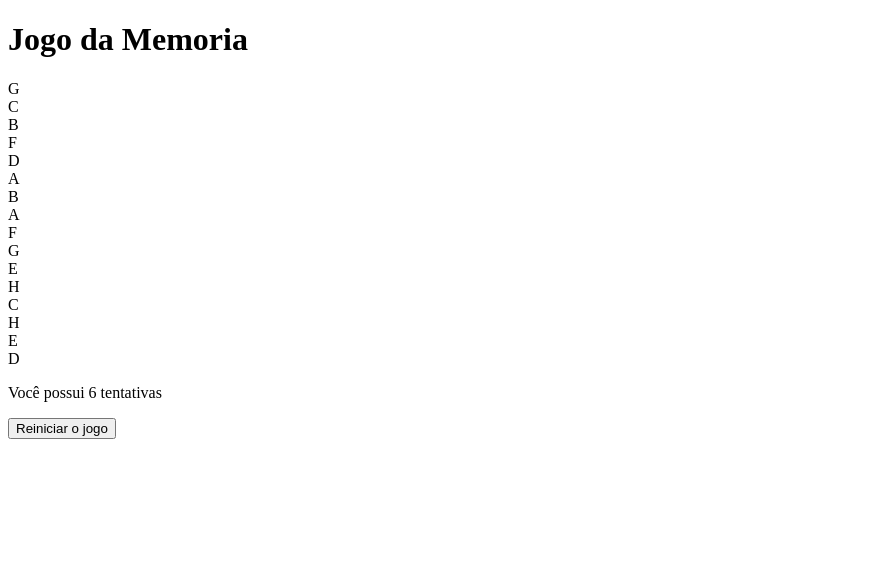
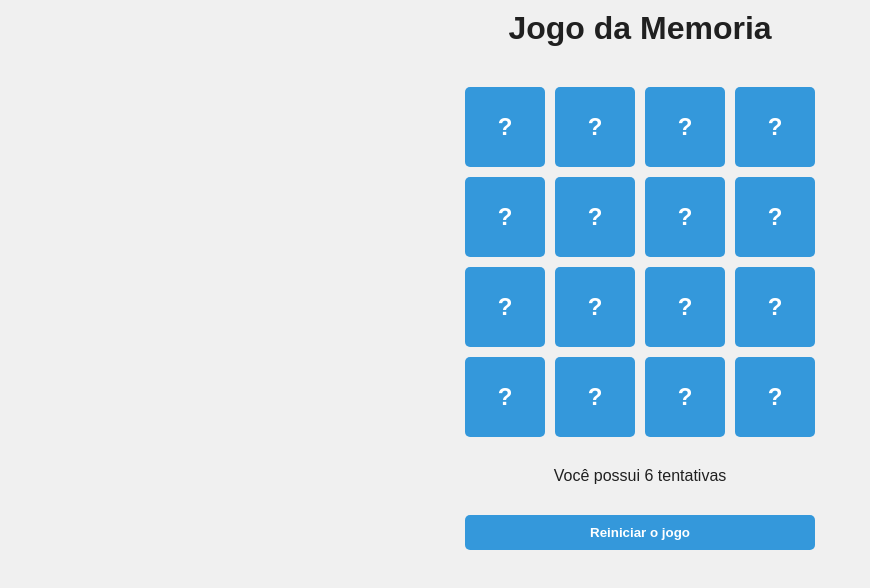
Before and after one commit to AdsonTanajura/react-typescript, a React (Vite) app in the folder 9_jogo_da_memoria/: page / in a window 1280 px wide. Shown: the top 588 px of the page, without its empty margins (0-870 px from the left). Built offline with nearby package versions, Linux system fonts and the light colour scheme.

Commit message:
Estilos do projeto

```diff
--- a/9_jogo_da_memoria/src/components/Board/Board.jsx
+++ b/9_jogo_da_memoria/src/components/Board/Board.jsx
@@ -2,7 +2,7 @@ import Card from '../Card/Card';
 
 const Board = ({ cards }) => {
   return (
-    <div className="bord">
+    <div className="board">
       {cards.map((card) => (
         <Card key={card.id} card={card} />
       ))}
--- a/9_jogo_da_memoria/src/components/Card/Card.jsx
+++ b/9_jogo_da_memoria/src/components/Card/Card.jsx
@@ -1,7 +1,7 @@
 const Card = ({ card }) => {
   return (
     <div className={`card ${card.isFlipper ? 'flipped' : ''}`}>
-      {card.value}
+      {card.isFlipper ? card.value : '?'}
     </div>
   );
 };
--- a/9_jogo_da_memoria/src/index.css
+++ b/9_jogo_da_memoria/src/index.css
@@ -0,0 +1,73 @@
+* {
+  margin: 0;
+  padding: 0;
+}
+
+body {
+  background-color: #f0f0f0;
+  font-family: Arial, Helvetica, sans-serif;
+}
+
+h1,
+p {
+  text-align: center;
+  color: #202020;
+}
+
+h1 {
+  margin-top: 10px;
+}
+
+.game {
+  margin-top: 40px;
+  display: flex;
+  flex-direction: column;
+  justify-content: center;
+  align-items: center;
+  gap: 30px;
+}
+
+.board {
+  display: grid;
+  grid-template-columns: repeat(4, 80px);
+  gap: 10px;
+}
+.card {
+  width: 80px;
+  height: 80px;
+  display: flex;
+  justify-content: center;
+  align-items: center;
+  font-size: 24px;
+  font-weight: bold;
+  background-color: #3498db;
+  color: #fff;
+  cursor: pointer;
+  border-radius: 5px;
+}
+
+.card.flipped {
+  background-color: #fff;
+  color: #3498db;
+}
+
+.card:hover {
+  background-color: #2980b9;
+  color: #fff;
+}
+
+.btn {
+  width: 350px;
+  background-color: #3498db;
+  color: #fff;
+  font-weight: bold;
+  padding: 10px;
+  border: none;
+  border-radius: 5px;
+  cursor: pointer;
+  transition: 0.3s;
+}
+
+.btn:hover {
+  background-color: #2980b9;
+}
```
